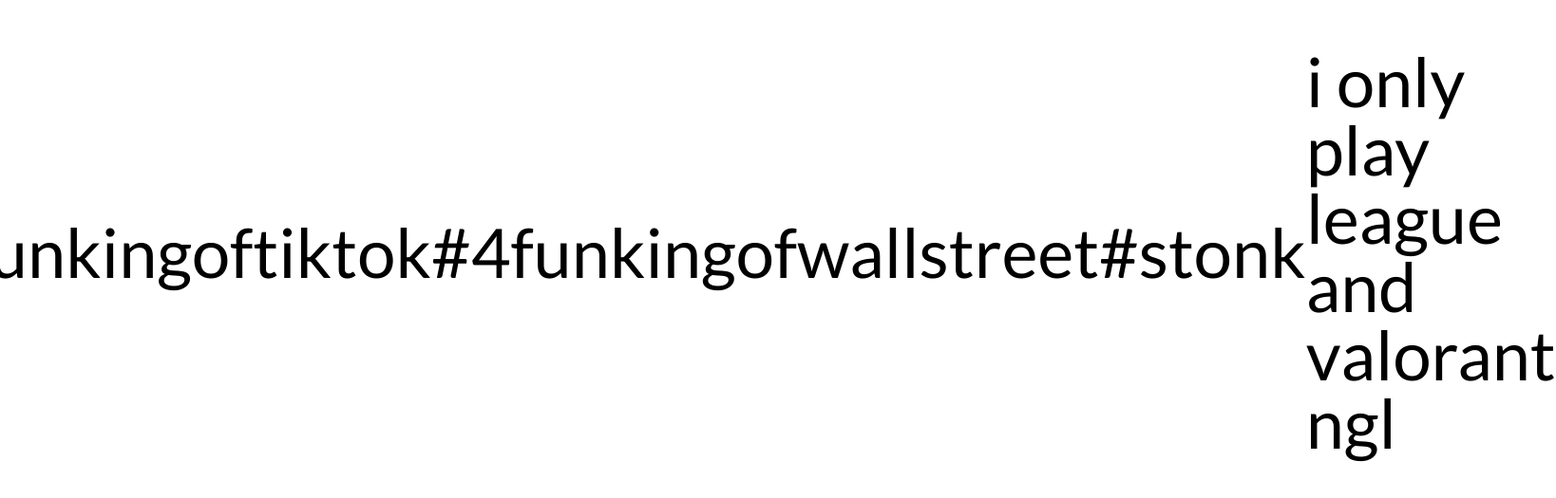
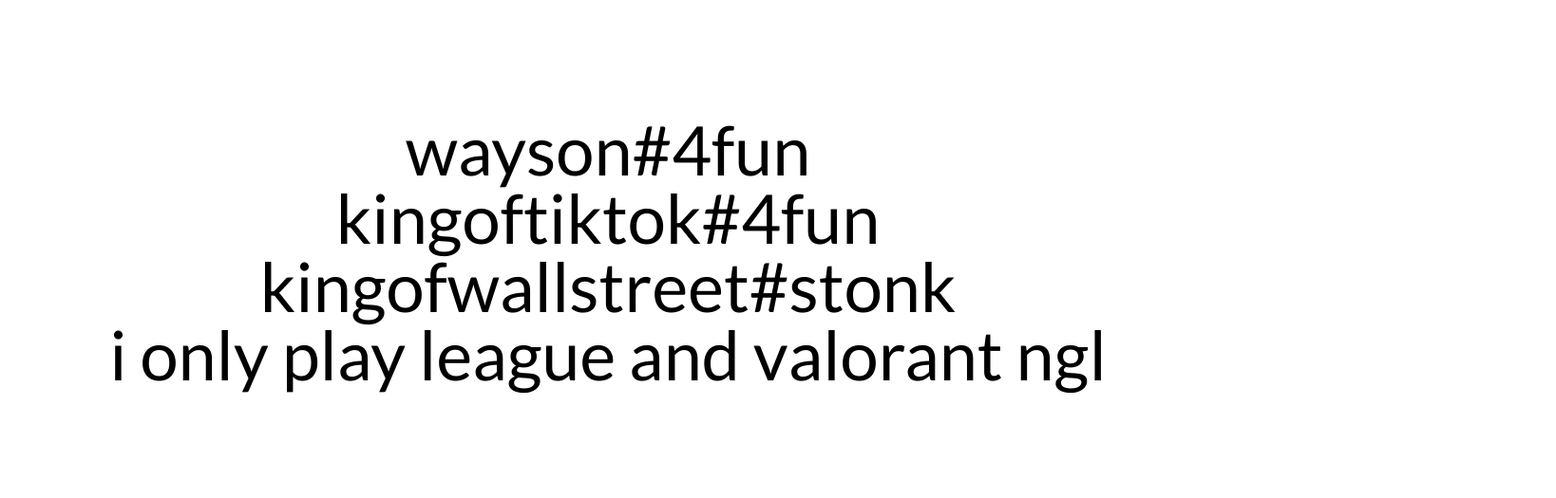
Before and after one commit to jaasonw/jason-wong.me, a Next.js app: page /riot_games in a window 1280 px wide. Shown: the part 135-660 px from the top of the page at 95% size, 1638 px wide, since content can reach past the window. Built offline with nearby package versions, Linux system fonts and the light colour scheme.

Commit message:
im griefing

```diff
--- a/pages/riot_games.tsx
+++ b/pages/riot_games.tsx
@@ -1,6 +1,6 @@
 export default function page() {
   return (
-    <div className="w-screen h-screen flex justify-center items-center">
+    <div className="w-screen h-screen flex flex-col justify-center items-center">
       <h1 className="text-7xl">wayson#4fun</h1>
       <h1 className="text-7xl">kingoftiktok#4fun</h1>
       <h1 className="text-7xl">kingofwallstreet#stonk</h1>
```
